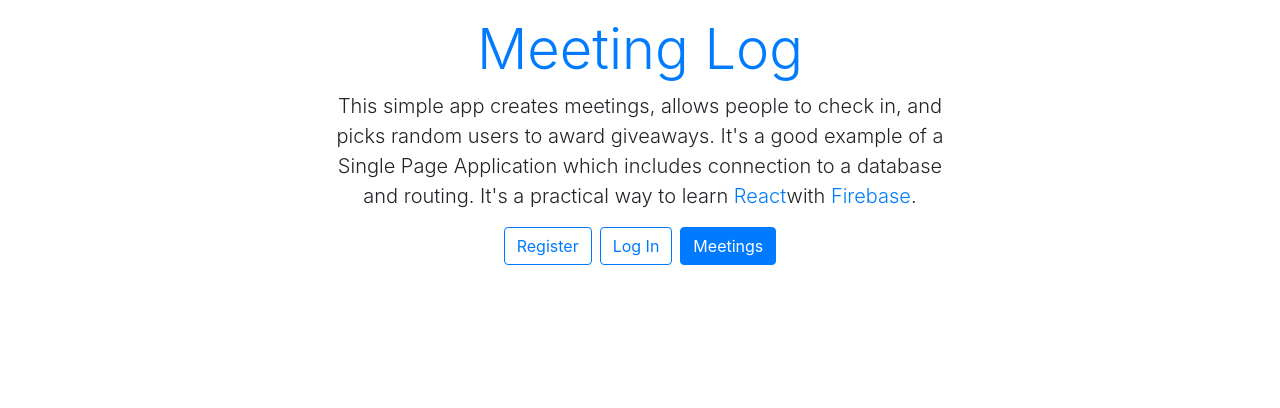
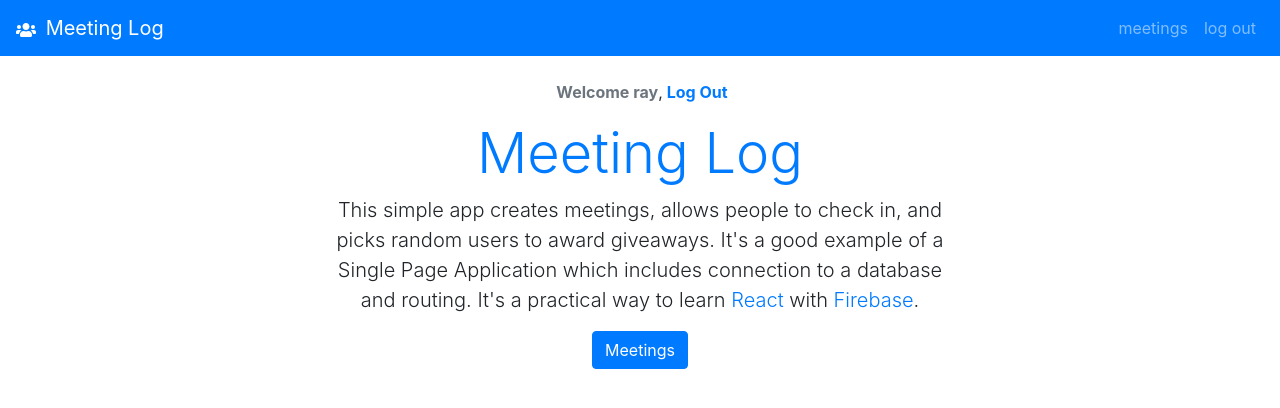
Before and after one commit to R-en/react-meeting, a React (Create React App) app: page / in a window 1280 px wide. Shown: the top 408 px of the page. Built offline with nearby package versions, Linux system fonts and the light colour scheme.

Commit message:
Added Navigation with icons

```diff
--- a/package.json
+++ b/package.json
@@ -6,6 +6,7 @@
     "bootstrap": "^4.3.1",
     "react": "^16.8.4",
     "react-dom": "^16.8.4",
+    "react-icons": "^3.5.0",
     "react-scripts": "2.1.8"
   },
   "scripts": {
--- a/src/App.js
+++ b/src/App.js
@@ -1,12 +1,28 @@
 import React, { Component } from 'react';
 import Home from './Home';
+import Welcome from './Welcome';
+import Navigation from './Navigation';
 
 import 'bootstrap/dist/css/bootstrap.css';
 
 class App extends Component {
+
+  constructor(){
+    super();
+
+    this.state ={
+      user : "ray"
+    };
+  }
   render() {
     return (
-      <Home />
+      <div>
+       <Navigation user={this.state.user} />
+
+        {this.state.user && <Welcome user={this.state.user} />}
+
+        <Home user={this.state.user} />
+      </div>
     );
   }
 }
--- a/src/Home.js
+++ b/src/Home.js
@@ -5,6 +5,7 @@
 
 class Home extends Component{
     render(){
+        const {user} = this.props;
         return(
             <div className="container text-center">
                 <div className="row justify-content-center">
@@ -18,18 +19,26 @@
                         good example of a Single Page Application which includes
                         connection to a database and routing. It's a practical
                         way to learn <a href="https://reactjs.org/">React</a>
-                        with <a href="https://firebase.google.com">Firebase</a>.
+                        {' '}with <a href="https://firebase.google.com">Firebase</a>.
                     </p>
 
+                    {user ==null &&(
+                        <span>
                             <a href="/register" className="btn btn-outline-primary mr-2">
                                 Register
                             </a>
                             <a href="/login" className="btn btn-outline-primary mr-2">
                                 Log In
                             </a>
+                        </span>
+                    )}
+
+                    {user &&(
                             <a href="/meetings" className="btn btn-primary">
                             Meetings
                         </a>
+                    )}
+
                     </div>
                 </div>
         </div>
--- /dev/null
+++ b/src/Navigation.js
@@ -0,0 +1,43 @@
+import React, { Component } from 'react';
+import {FaUsers} from 'react-icons/fa';
+
+class Navigation extends Component {
+    render(){
+        const {user} = this.props;
+        return(
+            <nav className="site-nav family-sans navbar navbar-expand bg-primary navbar-dark higher">
+                <div className="container-fluid">
+                    <a href="/" className="navbar-brand">
+                        <FaUsers className="mr-1" /> Meeting Log
+                    </a>
+                    <div className="navbar-nav ml-auto">
+                       {user &&(
+                           <a className="nav-item nav-link" href="/meetings">
+                           meetings
+                           </a>
+                       )}
+                       {!user && (
+                            <a className="nav-item nav-link" href="/login">
+                            log in
+                            </a>
+                       )}
+
+                       {!user && (
+                               <a className="nav-item nav-link" href="/register">
+                               register
+                               </a>
+                       )}
+                        {user &&(
+                                <a className="nav-item nav-link" href="/login">
+                                     log out
+                                </a>
+                        )}
+
+                    </div>
+                </div>
+            </nav>
+        );
+    }
+}
+
+export default Navigation;
--- /dev/null
+++ b/src/Welcome.js
@@ -0,0 +1,22 @@
+import React, {Component} from 'react';
+
+class Welcome extends Component{
+    render(){
+        const {user} = this.props;
+
+        return(
+            <div className="text-center mt-4">
+                <span className="text-secondary font-weight-bold pl-1">
+                    Welcome {user}
+                </span>,
+
+                <a className="text-primary font-weight-bold pl-1" href='/'>
+                    Log Out
+                </a>
+            </div>
+
+        );
+    }
+}
+
+export default Welcome;
--- a/src/index.css
+++ b/src/index.css
@@ -1,14 +1,9 @@
 body {
-  margin: 0;
-  padding: 0;
-  font-family: -apple-system, BlinkMacSystemFont, "Segoe UI", "Roboto", "Oxygen",
-    "Ubuntu", "Cantarell", "Fira Sans", "Droid Sans", "Helvetica Neue",
-    sans-serif;
-  -webkit-font-smoothing: antialiased;
-  -moz-osx-font-smoothing: grayscale;
+  font-weight: 200;
 }
 
-code {
-  font-family: source-code-pro, Menlo, Monaco, Consolas, "Courier New",
-    monospace;
+input,
+nav-item {
+  font-weight: 200;
+  line-height: 110%;
 }
```
Also changed, not shown: 1 other file (tests, documents, lock files or other folders). Lines whose indentation alone changed are shown as unchanged.
